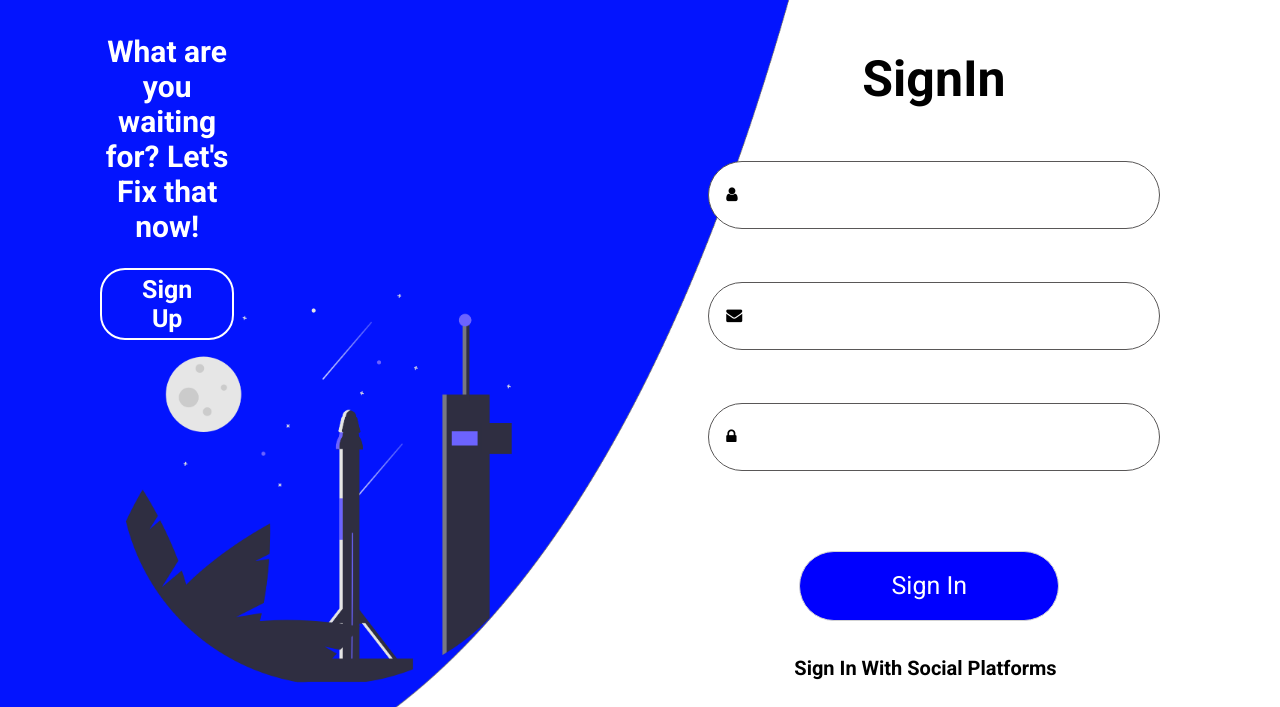
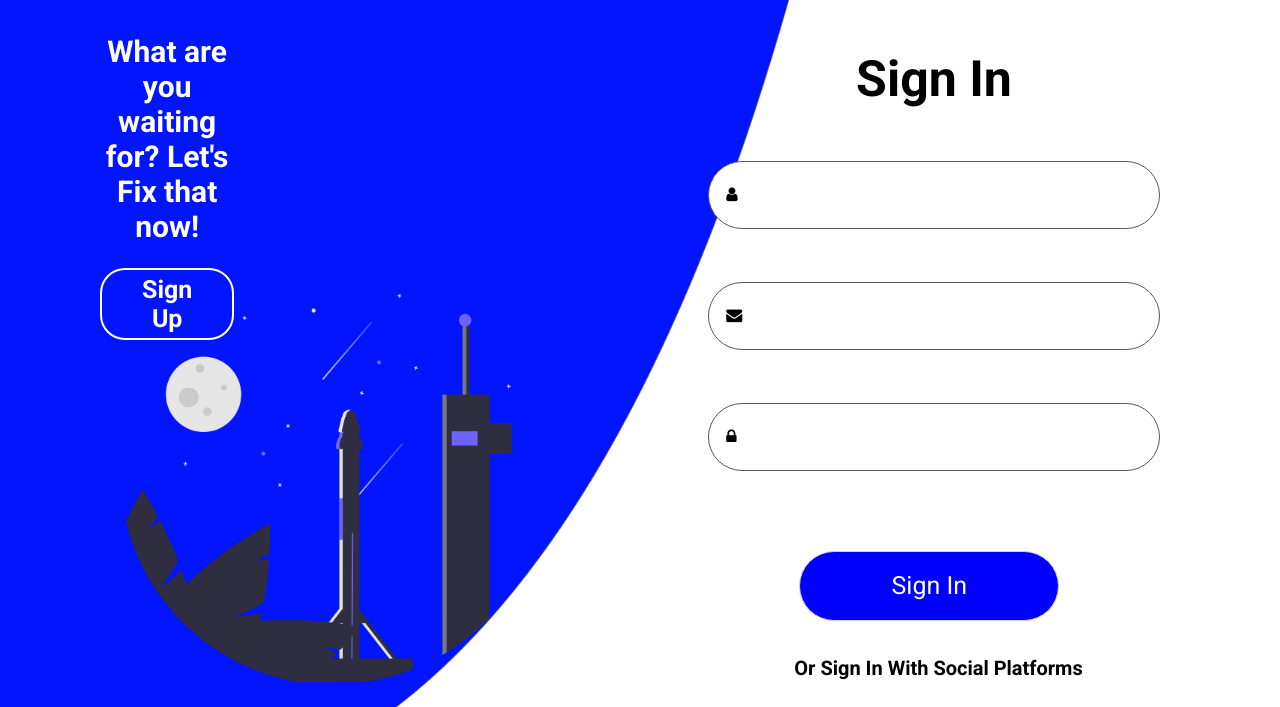
Before and after one commit to kaylajo838/weekend-project-sign-in-page, a plain HTML site: page index.html in a window 1280 px wide. Shown: the top 707 px of the page. Drawn offline with Linux system fonts and the light colour scheme.

Commit message:
Added a space in john's h1, added 'Or ' to anifa's h3

```diff
--- a/index.html
+++ b/index.html
@@ -36,7 +36,7 @@
         <section class="john">
             <div class="john-container">
                 <form>
-                    <h1>SignIn</h1>
+                    <h1>Sign In</h1>
                     <div class="input-icons">
                         <i class="fa fa-user icon"></i>
                         <input class="input-field" type="username">
@@ -50,23 +50,21 @@
             </div>
         </section>
 
-
         <!-- Anifa's Section -->
         <section class="anifa">
             <div class="sen">
-                <h3> Sign In With Social Platforms</h3>
+                <h3>Or Sign In With Social Platforms</h3>
             </div>
 
             <div class="icons">
                 <ul>
-                    <li> <a href="https://www.facebook.com/" target="_blank"><img src="facebook.png" alt="Facebook icon" /></a></li>
+                    <li><a href="https://www.facebook.com/" target="_blank"><img src="facebook.png" alt="Facebook icon" /></a></li>
                     <li><a href="https://twitter.com/?lang=en" target="_blank"> <img src="twitter.png" alt="twitter icon"/></a></li>
                     <li><a href="https://mail.google.com/" target="_blank"><img src="google.png" alt=" google icon"/></a></li>
                     <li><a href="https://www.linkedin.com/" target="_blank"><img src="linkedin.png" alt="linkedin icon"/></a></li>
                 </ul>
             </div>
         </section>
-
     </section>
 </body>
 
```
